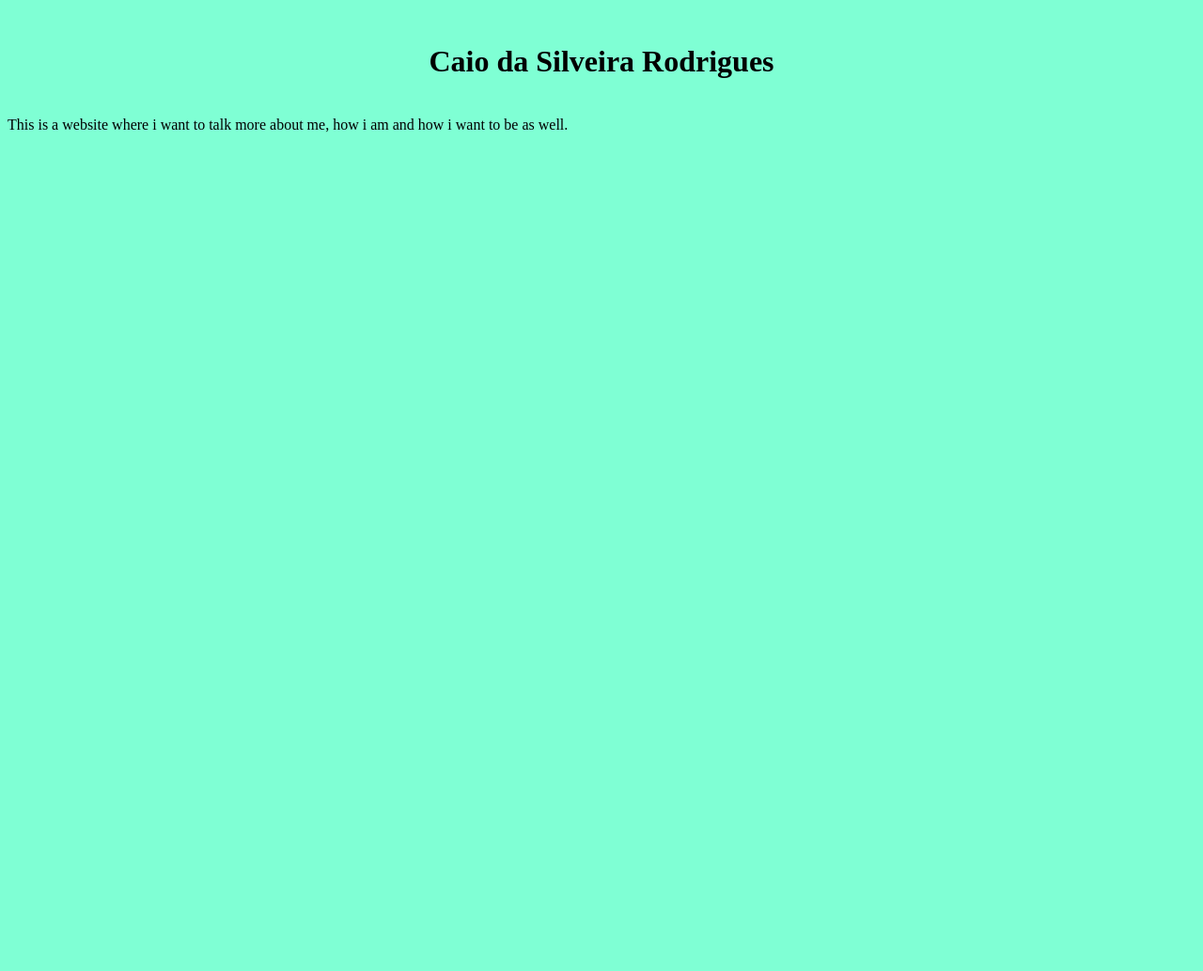
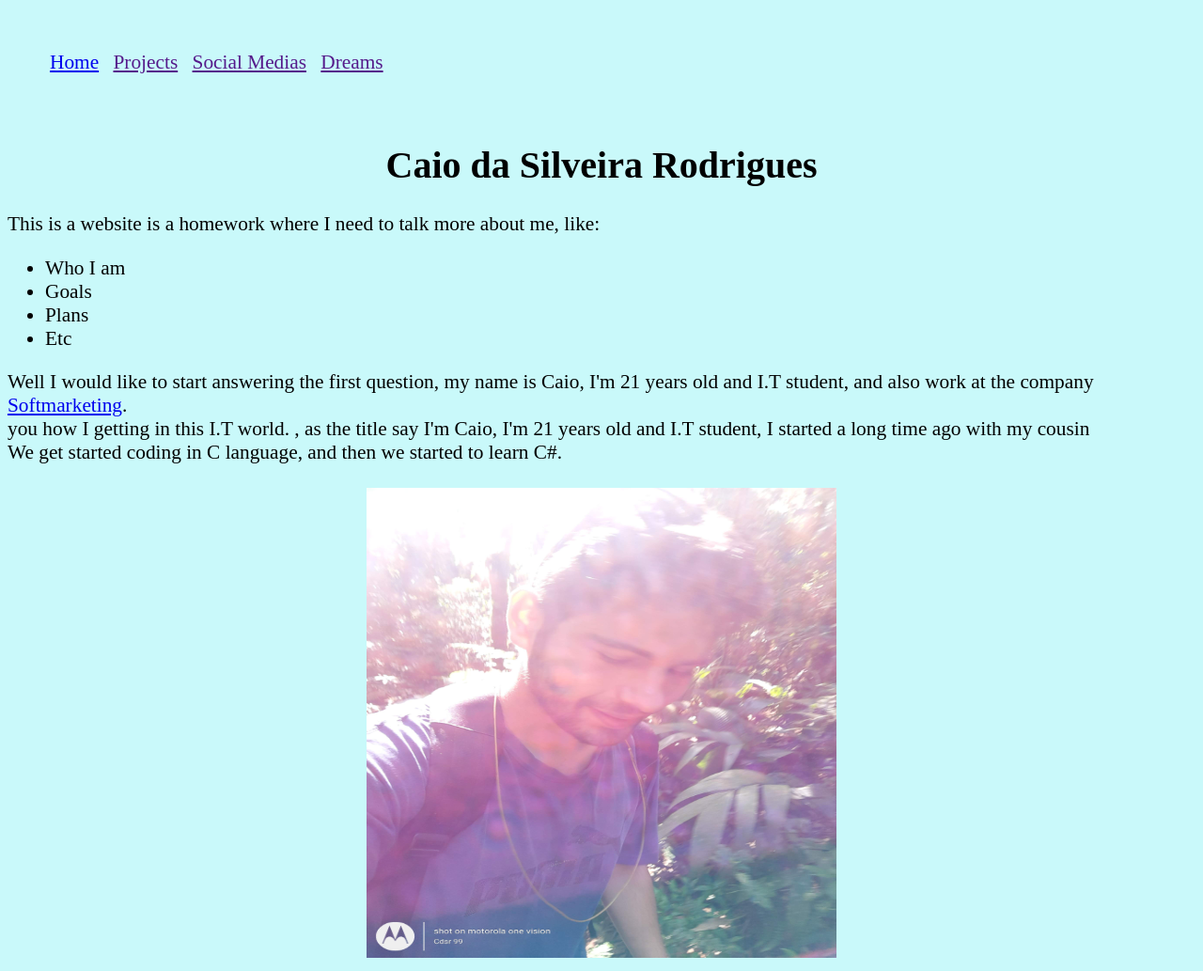
Before and after one commit to Cdsr99/ADS, a PHP site: page / in a window 1280 px wide. Shown: the whole page at 94% size. Before the commit the page ends 141 px from the top, so only its background shows below. Run offline with PHP 8.4, Linux system fonts and the light colour scheme.

Commit message:
updating

```diff
--- a/Desenvolvimento de aplicações/Myself/index.html
+++ b/Desenvolvimento de aplicações/Myself/index.html
@@ -7,10 +7,52 @@
     <title>Cdsr99</title>
 </head>
 <body>
+<br>
+    <!--<img src="image2.jpg" alt="Erro" width="500" height="500" >-->
+<dev >
+    <nav >
+
+        <ul class="menu">
+            <span><a href="index.html">Home</a></span>
+            <a href="">Projects</a>
+            <a href="">Social Medias</a>
+            <a href="">Dreams</a>
+        </ul>
+
+    </nav>
+</dev>
+
     <br>
-    <center><h1>Caio da Silveira Rodrigues</h1></center>
-    <br>
-    This is a website where i want to talk more about me, how i am and how i want to be as well.
 
+       <center> <h1>Caio da Silveira Rodrigues</h1></center>
+    This is a website is a homework where I need to talk more about me, like:
+    <ul>
+        <li>Who I am</li>
+        <li>Goals</li>
+        <li>Plans</li>
+
+        <li>Etc</li>
+    </ul>
+    Well I would like to start answering the first question, my name is Caio, I'm 21 years old and I.T student, and
+    also work at the company <a href="https://www.softmarketing.com.br/pt/home/">Softmarketing</a>.<br>
+
+
+
+
+
+
+    you how I getting in this I.T world.
+
+
+
+
+
+
+    , as the title say I'm Caio, I'm 21 years old and I.T student, I started a long time ago with my cousin
+    <br>We get started coding in C language, and then we started to learn C#.
+<br><br>
+<center>
+<img src="image2.jpg" alt="Erro" width="500" height="500" >
+</center>
 </body>
 </html>
--- a/Desenvolvimento de aplicações/Myself/style.css
+++ b/Desenvolvimento de aplicações/Myself/style.css
@@ -1,3 +1,23 @@
 body{
-    background-color: aquamarine;
+    background-color: #C9F9FA;
+    font-size: 16pt;
 }
+
+h1{
+    font-family: inherit;
+    font-size: 30pt;
+}
+
+.menu a{
+    margin: 0px;
+    padding: 5px;
+    display: inline;
+
+
+}
+
+.menu:hover{
+    background-color: red;
+    border-bottom: skyblue;
+    display: inline;
+}
```
Also changed, not shown: Desenvolvimento de aplicações/Myself/IMG-20200325-WA0159.jpg (added), Desenvolvimento de aplicações/Myself/IMG_20200912_104008551.jpg (added), Desenvolvimento de aplicações/Myself/Snapchat-1561833757.jpg (added), Desenvolvimento de aplicações/Myself/Snapchat-1852029474.jpg (added), Desenvolvimento de aplicações/Myself/cdsr99.jpg (added), Desenvolvimento de aplicações/Myself/image1.png (added), Desenvolvimento de aplicações/Myself/image2.jpg (added), Desenvolvimento de aplicações/Myself/pic about.jpg (added).
